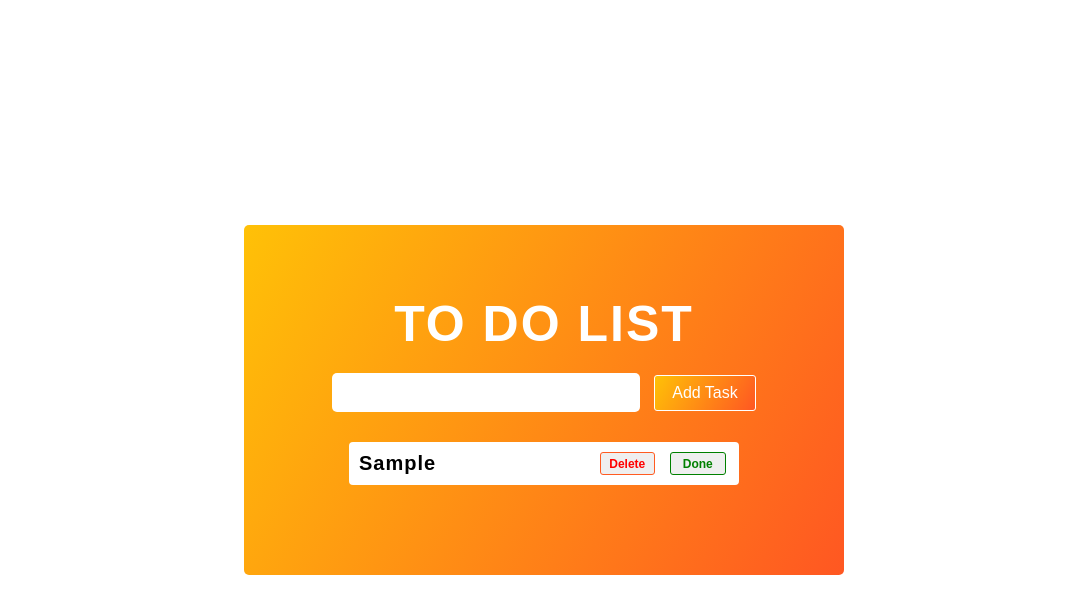
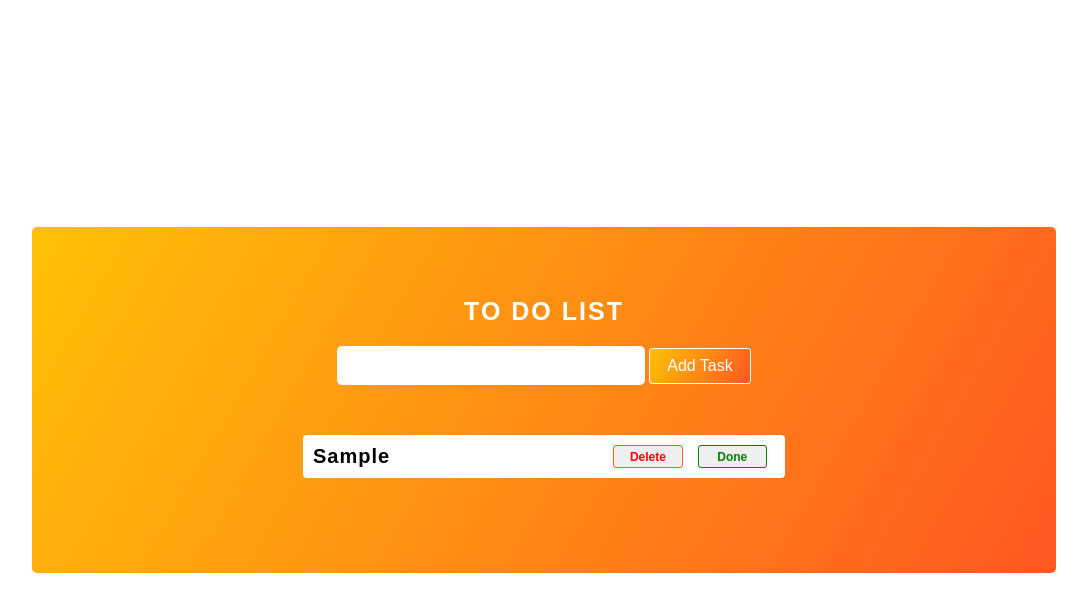
Before and after one commit to mehedi1722/To-Do-App, a plain HTML site: page index.html in a window 1280 px wide. Both pictures are taken after typing "Sample" into the empty fields and a click on the button "Add Task". Shown: the whole page, without its empty margins (96-1183 px from the left). Drawn offline with Linux system fonts and the light colour scheme.

Commit message:
Respondsive

```diff
--- a/style.css
+++ b/style.css
@@ -131,3 +131,54 @@ button.Complete_btn {
     transform: translateY(8rem) rotateZ(40deg);
     opacity: 0;
 }
+
+
+@media all and (min-width: 320px) {
+    .To-Do-content {
+        width: 100%;
+        text-align: center;
+    }
+
+    .To-Do-content h1 {
+        font-size: 25px;
+    }
+
+    .input_section {
+        width: 100%;
+    }
+
+    .input_section input {
+        margin: 0 0 20px 0px;
+    }
+
+
+    ul#toDoList {
+        padding: 0;
+        width: 100%;
+    }
+}
+@media all and (min-width: 576px) {
+    .todoDiv {
+        width: 80%;
+        margin: 15px auto;
+    }
+}
+@media all and (min-width: 768px) {
+    .To-Do-content {
+        width: 80%;
+    }
+
+    .todoDiv {
+        width: 70%;
+    }
+}
+@media all and (min-width: 992px) {
+    .todoDiv {
+        width: 60%;
+    }
+}
+@media all and (min-width: 1200px) {
+    .todoDiv {
+        width: 50%;
+    }
+}
```
